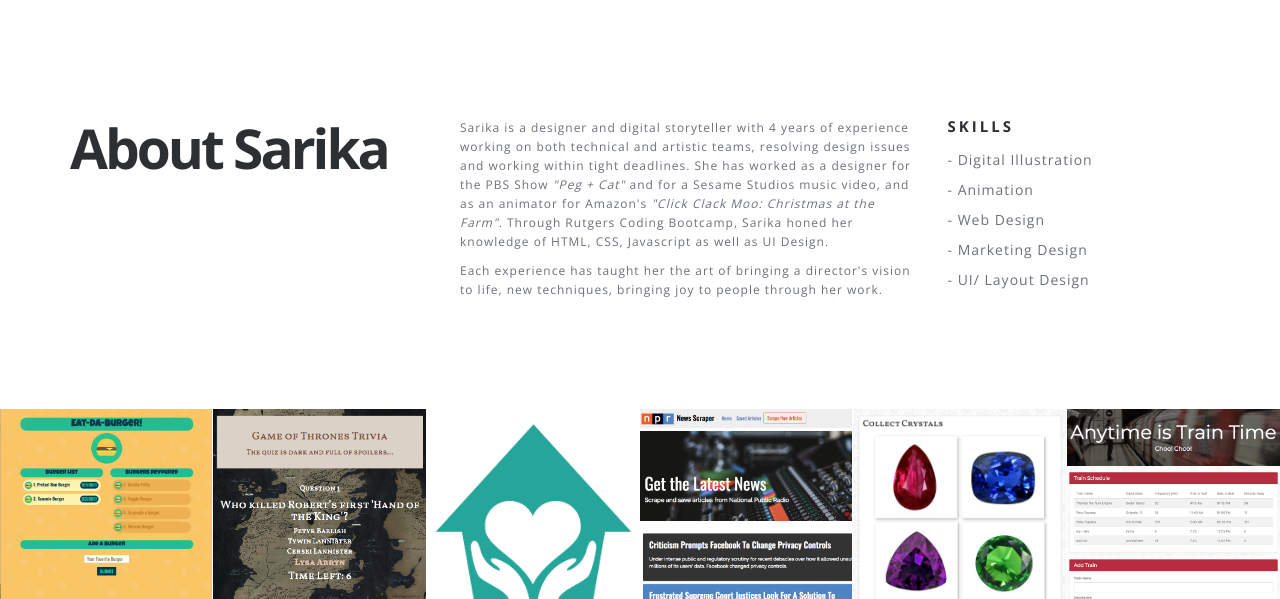
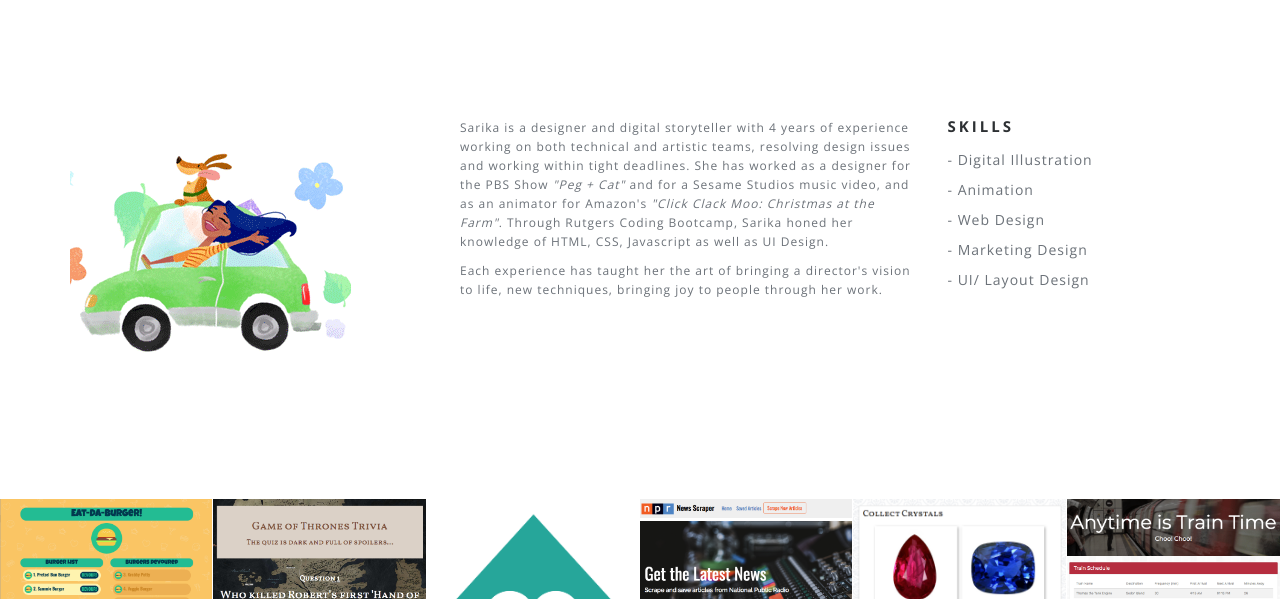
Before and after one commit to smatthew3142/smatthew3142.github.io, a plain HTML site: page index.html in a window 1280 px wide. Shown: the part 752-1351 px from the top of the page. Drawn offline with nearby package versions, Linux system fonts and the light colour scheme.

Commit message:
about section

```diff
--- a/index.html
+++ b/index.html
@@ -49,7 +49,7 @@
     <div class="row">
       <div class="col-md-4 col-sm-6">
         <div class="intro-content">
-          <h1>About Sarika</h1>
+          <img src="images/work-10.gif" alt="">
         </div>
       </div>
       <div class="col-md-5 col-sm-6">
```
